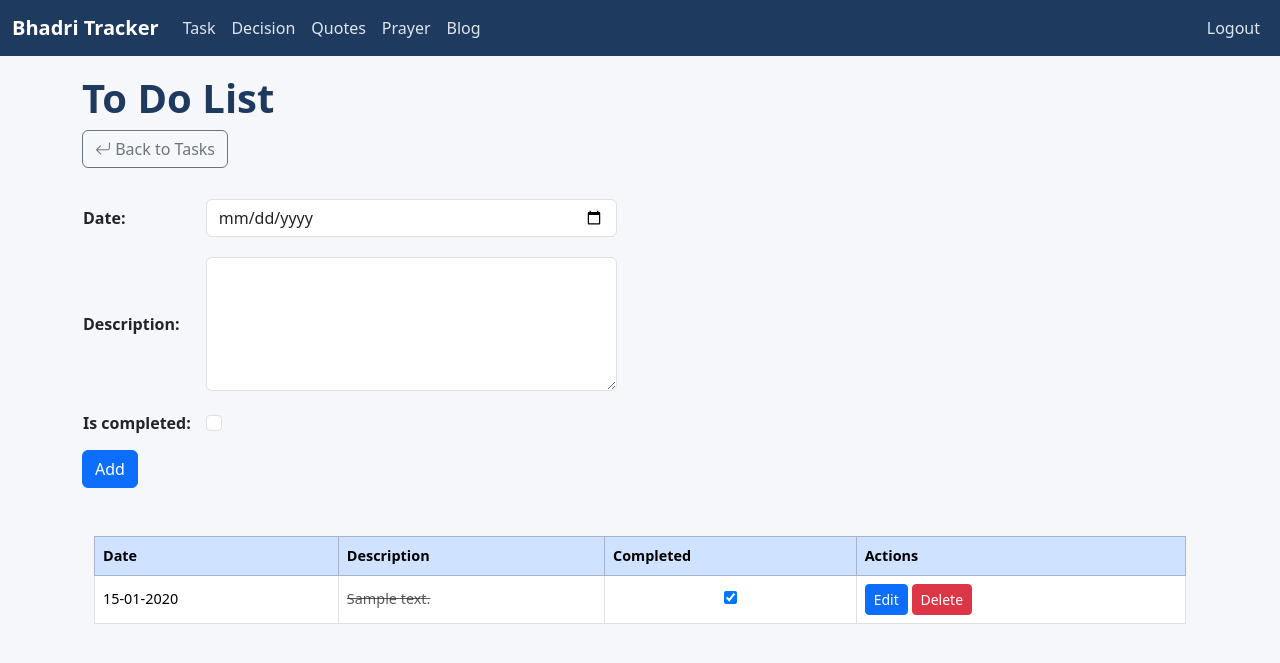
After one commit to bhadrinath95/worktracker, a Django app: page /todo/ in a window 1280 px wide. The commit adds this page. Shown: the top 663 px of the page. Run offline with Django 5.2, Linux system fonts and the light colour scheme; a user stored in the database is signed in; tables that the repository leaves empty hold one stand-in row (values such as "Sample post"); some libraries are stand-ins or nearby versions.

Commit message:
Initial commit

```diff
--- a/templates/tracker/task_list.html
+++ b/templates/tracker/task_list.html
@@ -60,6 +60,10 @@
 
       <a href="{% url 'tracker:update_filter' %}" class="btn btn-outline-secondary">
         🔎 Filter Updates
+      </a>
+
+      <a href="{% url 'tracker:todo_list' %}" class="btn btn-outline-secondary">
+        📝 ToDo
       </a>
 
     </div>
--- /dev/null
+++ b/templates/tracker/todo_list.html
@@ -0,0 +1,99 @@
+{% extends 'base.html' %}
+{% load static %}
+{% block style %}
+    <style>
+    .completed{
+    text-decoration: line-through;
+    color: grey;
+    }
+    form table{
+        border-collapse: separate;
+        border-spacing: 0 10px;  /* vertical row spacing */
+    }
+
+    form th{
+        text-align: left;
+        padding-right: 10px;
+    }
+
+    form td{
+        padding: 5px;
+    }
+
+    input, textarea{
+        width: 100%;
+        padding: 6px;
+    }
+    .table td {
+        line-height: 2;
+    }
+
+    </style>
+{% endblock %}
+{% block content %}
+<h1>To Do List</h1>
+
+<a href="{% url 'tracker:task_list' %}" class="btn btn-outline-secondary mb-3"><i class="bi bi-arrow-return-left"></i> Back to Tasks</a>
+
+<form method="POST">
+    {% csrf_token %}
+    <table>
+        {{ form.as_table }}
+    </table>
+    <button type="submit" class="btn btn-primary">Add</button>
+</form>
+
+<br>
+
+<div class="container mt-4">
+
+<table class="table table-bordered table-hover align-middle">
+
+<thead class="table-primary">
+<tr>
+<th>Date</th>
+<th>Description</th>
+<th>Completed</th>
+<th>Actions</th>
+</tr>
+</thead>
+
+<tbody>
+
+{% for todo in todos %}
+
+<tr>
+
+<td>{{ todo.date|date:"d-m-Y" }}</td>
+
+<td class="{% if todo.is_completed %}text-decoration-line-through text-muted{% endif %}">
+{{ todo.description }}
+</td>
+
+<td class="text-center">
+<input type="checkbox"
+{% if todo.is_completed %}checked{% endif %} onclick="window.location.href='{% url 'tracker:todo_toggle' todo.id %}'">
+</td>
+
+<td>
+
+<a href="{% url 'tracker:todo_edit' todo.id %}" class="btn btn-sm btn-primary">
+Edit
+</a>
+
+<a href="{% url 'tracker:todo_delete' todo.id %}" class="btn btn-sm btn-danger">
+Delete
+</a>
+
+</td>
+
+</tr>
+
+{% endfor %}
+
+</tbody>
+
+</table>
+
+</div>
+{% endblock %}
--- a/tracker/forms.py
+++ b/tracker/forms.py
@@ -1,7 +1,7 @@
 # forms.py
 from django import forms
 from django.forms import modelformset_factory
-from .models import Task, Update, Document, UpdateTemplate
+from .models import Task, Update, Document, UpdateTemplate, Todo
 
 class TaskForm(forms.ModelForm):
     class Meta:
@@ -108,3 +108,15 @@ class DocumentForm(forms.ModelForm):
         }
 
 DocumentFormSet = modelformset_factory(Document, form=DocumentForm, extra=1, can_delete=True)
+
+class TodoForm(forms.ModelForm):
+
+    class Meta:
+        model = Todo
+        fields = ['date', 'description', 'is_completed']
+
+        widgets = {
+            'date': forms.DateInput(attrs={'class': 'form-control', 'type': 'date'}),
+            'description': forms.Textarea(attrs={'class': 'form-control', 'rows': 5}),
+            'is_completed': forms.CheckboxInput(attrs={'class': 'form-check-input'}),
+        }
--- a/tracker/models.py
+++ b/tracker/models.py
@@ -195,3 +195,12 @@ class Prayer(models.Model):
 
     def __str__(self):
         return self.god_name
+
+class Todo(models.Model):
+
+    date = models.DateField()
+    description = models.TextField()
+    is_completed = models.BooleanField(default=False)
+
+    def __str__(self):
+        return self.description
--- a/tracker/urls.py
+++ b/tracker/urls.py
@@ -27,4 +27,9 @@ urlpatterns = [
 
     path('template/<int:template_id>/description/', views.get_template_description, name='template_description'),
 
+    # TO DO List
+    path('todo/', views.todo_list, name='todo_list'),
+    path('todo/edit/<int:pk>/', views.todo_edit, name='todo_edit'),
+    path('todo/delete/<int:pk>/', views.todo_delete, name='todo_delete'),
+    path('todo/<int:pk>/toggle/', views.todo_toggle, name='todo_toggle'),
 ]
--- a/tracker/views.py
+++ b/tracker/views.py
@@ -6,8 +6,8 @@ from django.views.generic import (
 )
 from django.urls import reverse_lazy, reverse
 from django.db.models import F, Q
-from .models import Task, Update, TaskType, LifePrinciple, Document, LifePrincipleTopic, Prayer
-from .forms import TaskForm, UpdateForm, DocumentFormSet, TaskFromTemplateForm, MultipleUpdateForm
+from .models import Task, Update, TaskType, LifePrinciple, Document, LifePrincipleTopic, Prayer, Todo
+from .forms import TaskForm, UpdateForm, DocumentFormSet, TaskFromTemplateForm, MultipleUpdateForm, TodoForm
 from django.contrib import messages
 from django.contrib.auth.mixins import LoginRequiredMixin
 from django.contrib.auth.decorators import login_required
@@ -615,3 +615,42 @@ def document_view(request, pk):
         'doc': doc,
         "preview_html": doc.render_preview(),
     })
+
+@login_required(login_url='login')
+def todo_list(request):
+    todos = Todo.objects.all().order_by("-date")
+    form = TodoForm()
+    if request.method == "POST":
+        form = TodoForm(request.POST)
+        if form.is_valid():
+            form.save()
+            return redirect("tracker:todo_list")
+    return render(request, "tracker/todo_list.html", {
+        "todos": todos,
+        "form": form
+    })
+
+@login_required(login_url='login')
+def todo_edit(request, pk):
+    todo = get_object_or_404(Todo, pk=pk)
+    if request.method == "POST":
+        form = TodoForm(request.POST, instance=todo)
+        if form.is_valid():
+            form.save()
+            return redirect("tracker:todo_list")
+    else:
+        form = TodoForm(instance=todo)
+    return render(request, "tracker/todo_form.html", {"form": form})
+
+@login_required(login_url='login')
+def todo_delete(request, pk):
+    todo = get_object_or_404(Todo, pk=pk)
+    todo.delete()
+    return redirect("tracker:todo_list")
+
+@login_required(login_url='login')
+def todo_toggle(request, pk):
+    todo = get_object_or_404(Todo, pk=pk)
+    todo.is_completed = not todo.is_completed
+    todo.save()
+    return redirect('tracker:todo_list')
```
Also changed, not shown: templates/tracker/todo_form.html (added, +35 -0 lines), tracker/management/commands/process_reminders.py (+14 -1 lines), db.sqlite3, tracker/migrations/0044_todo_alter_task_started_date_alter_task_target_date_and_more.py (added), tracker/migrations/0045_alter_task_started_date_alter_task_target_date_and_more.py (added), tracker/migrations/0046_alter_task_started_date_alter_task_target_date_and_more.py (added), tracker/migrations/0047_alter_task_started_date_alter_task_target_date_and_more.py (added).
